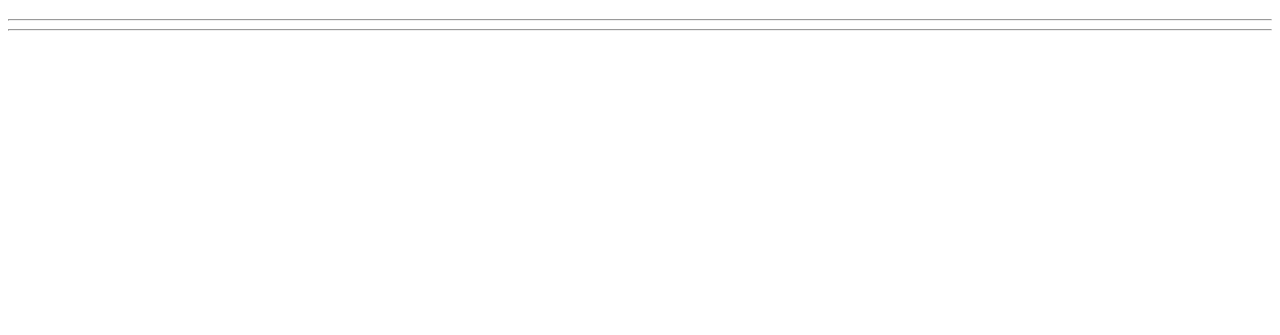
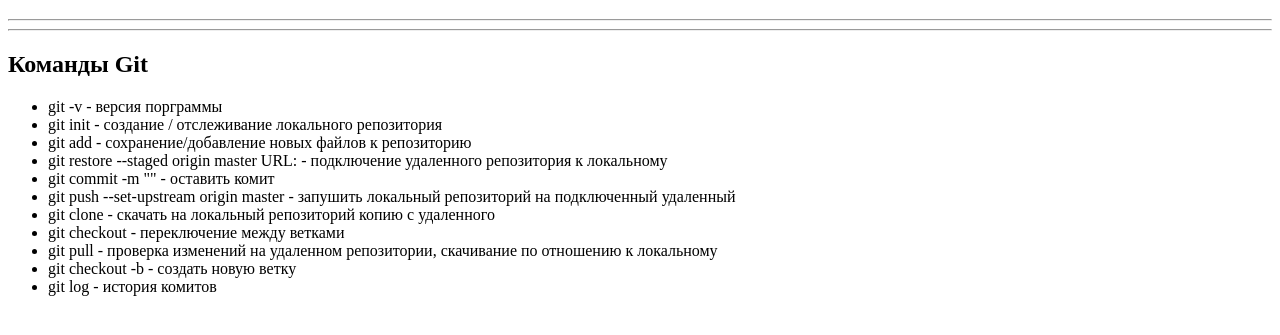
Before and after one commit to Borodino96/Homework5, a plain HTML site: page index.html in a window 1280 px wide. Shown: the part 61-396 px from the top of the page. Drawn offline with Linux system fonts and the light colour scheme.

Commit message:
Add description of basic command's Git to index.html

```diff
--- a/index.html
+++ b/index.html
@@ -14,5 +14,26 @@
             <hr>
             <hr>
       </head>
+      <main>
+            <div>
+                  <h2>Команды Git</h2>
+            </div>
+            <p>
+                  <ul>
+                        <li>git -v - версия порграммы</li>
+                        <li>git init - создание / отслеживание локального репозитория</li>
+                        <li>git add - сохранение/добавление новых файлов к репозиторию</li>
+                        <li>git restore --staged origin master URL: - подключение удаленного репозитория к локальному</li>
+                        <li>git commit -m "" - оставить комит</li>
+                        <li>git push --set-upstream origin master - запушить локальный репозиторий на подключенный удаленный</li>
+                        <li>git clone - скачать на локальный репозиторий копию с удаленного</li>
+                        <li>git checkout - переключение между ветками</li>
+                        <li>git pull - проверка изменений на удаленном репозитории, скачивание по отношению к локальному </li>
+                        <li>git checkout -b - создать новую ветку</li>
+                        <li>git log - история комитов</li>
+                  </ul>
+            </p>
+      </main>
+
 </body>
 </html>
```
